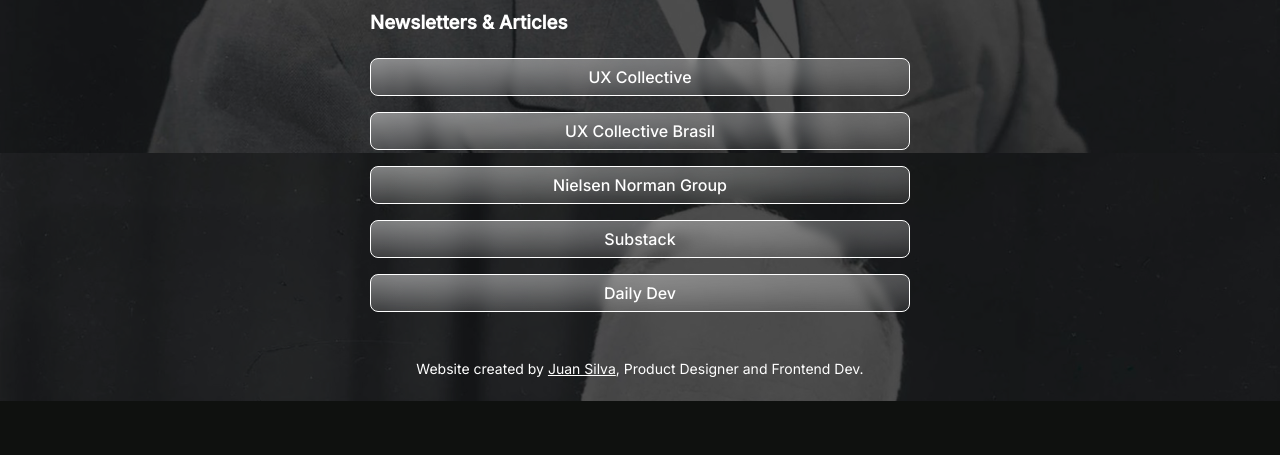
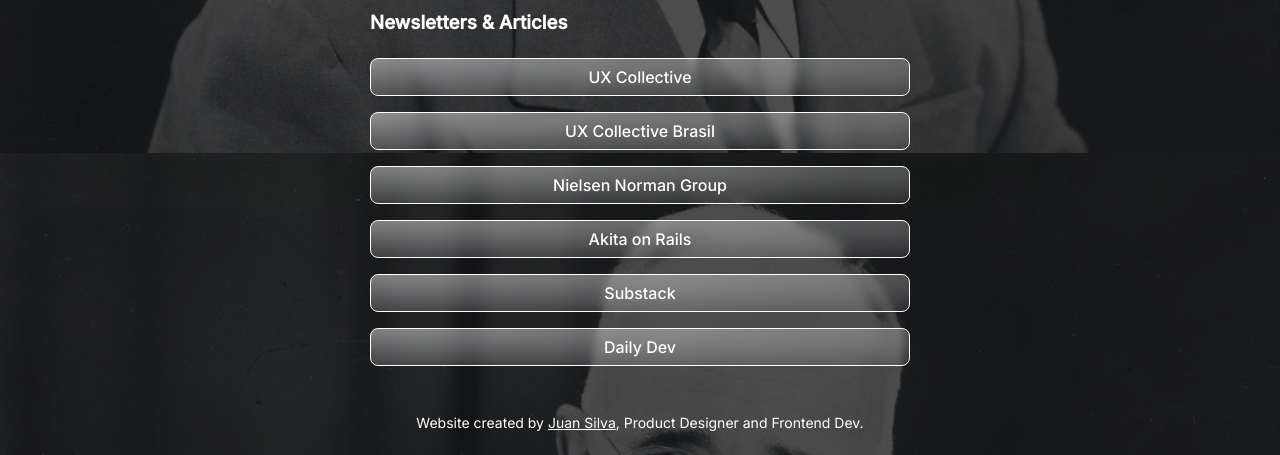
Before and after one commit to juansilvadesign/MasterMind, a plain HTML site: page index.html in a window 1280 px wide. Shown: the part 1483-1938 px from the top of the page. Before the commit the page ends 1884 px from the top, so only its background shows below. Drawn offline with Linux system fonts and the light colour scheme.

Commit message:
version 1.4.6

```diff
--- a/index.html
+++ b/index.html
@@ -315,6 +315,15 @@
                 </li>
                 <li>
                     <a
+                    href="https://www.akitaonrails.com/"
+                    rel="noopener noreferrer"
+                    title="Akita on Rails"
+                    target="_blank">
+                        Akita on Rails
+                    </a>
+                </li>
+                <li>
+                    <a
                     href="https://substack.com/inbox"
                     rel="noopener noreferrer"
                     title="Substack"
```
